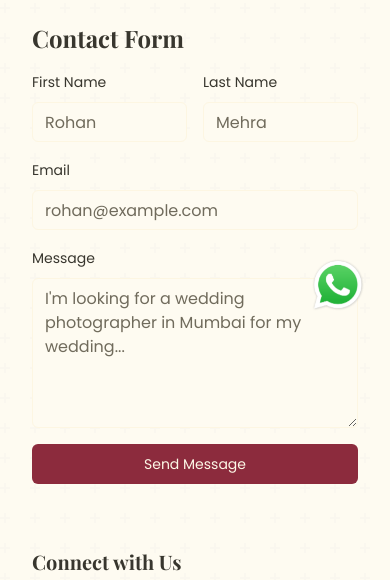
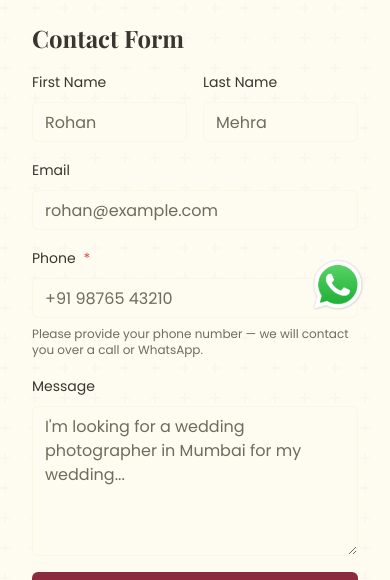
Before and after one commit to pkwebapp/shaadifilms, a Next.js app: page /contact in a window 390 px wide. Shown: the part 507-1087 px from the top of the page. Built offline with nearby package versions, Linux system fonts and the light colour scheme; no server answers.

Commit message:
add phone number to contact form

```diff
--- a/src/app/(main)/contact/page.tsx
+++ b/src/app/(main)/contact/page.tsx
@@ -1,44 +1,129 @@
 "use client";
 
 import { useState } from "react";
-import emailjs from "emailjs-com";
 import { PageHeader } from "@/components/common/page-header";
 import { Button } from "@/components/ui/button";
 import { Input } from "@/components/ui/input";
 import { Label } from "@/components/ui/label";
 import { Textarea } from "@/components/ui/textarea";
 import { Instagram, Facebook, Youtube, MessageCircle } from "lucide-react";
+import axios from "axios";
 
+/** --------------------------
+ *  Axios instance (same as your BookPage)
+ *  -------------------------- */
+const baseURL = "https://pk.thetechthingy.com/api/v1";
+
+const axiosInstance = axios.create({
+  baseURL,
+  headers: {
+    "Content-Type": "application/json",
+  },
+});
+
+axiosInstance.interceptors.request.use(
+  (config) => {
+    const accessToken = typeof window !== "undefined" ? localStorage.getItem("accessToken") : null;
+
+    if (accessToken) {
+      // eslint-disable-next-line no-param-reassign
+      config.headers.Authorization = `Bearer ${accessToken}`;
+    }
+
+    if (config.data instanceof FormData) {
+      // allow browser to set multipart boundary
+      // eslint-disable-next-line no-param-reassign
+      delete config.headers["Content-Type"];
+    } else {
+      // ensure json content-type
+      // eslint-disable-next-line no-param-reassign
+      config.headers["Content-Type"] = "application/json";
+    }
+
+    return config;
+  },
+  (error) => Promise.reject(error)
+);
+
+/** --------------------------
+ *  ContactPage component
+ *  -------------------------- */
 export default function ContactPage() {
   const [loading, setLoading] = useState(false);
   const [status, setStatus] = useState<string | null>(null);
 
-  const sendEmail = (e: React.FormEvent<HTMLFormElement>) => {
+  // fields: phone is required; others optional
+  const [form, setForm] = useState({
+    first_name: "",
+    last_name: "",
+    user_email: "",
+    phone: "",
+    message: "",
+  });
+
+  const handleChange = (e: React.ChangeEvent<HTMLInputElement | HTMLTextAreaElement>) => {
+    const { name, value } = e.target;
+    setForm((s) => ({ ...s, [name]: value }));
+  };
+
+  const validatePhone = (phone: string) => {
+    // basic validation: digits and length between 7 and 15
+    if (!phone) return false;
+    const digits = phone.replace(/\D/g, "");
+    return digits.length >= 7 && digits.length <= 15;
+  };
+
+  const sendToApi = async (payload: Record<string, any>) => {
+    // endpoint used in BookPage
+    return axiosInstance.post("/booking/request", payload);
+  };
+
+  const handleSubmit = async (e: React.FormEvent<HTMLFormElement>) => {
     e.preventDefault();
-    setLoading(true);
     setStatus(null);
 
-    const form = e.currentTarget;
+    if (!validatePhone(form.phone)) {
+      setStatus("Please enter a valid phone number.");
+      return;
+    }
 
-    emailjs
-      .sendForm(
-        process.env.NEXT_PUBLIC_EMAILJS_SERVICE_ID!,
-        process.env.NEXT_PUBLIC_EMAILJS_TEMPLATE_ID!,
-        form,
-        process.env.NEXT_PUBLIC_EMAILJS_PUBLIC_KEY!
-      )
-      .then(
-        () => {
-          setStatus("Message sent successfully!");
-          setLoading(false);
-          form.reset();
-        },
-        (error) => {
-          console.error("FAILED...", error);
-          setStatus("Something went wrong. Please try again.");
-          setLoading(false);
-        }
-      );
+    setLoading(true);
+
+    // Build payload similar to your booking form
+    const payload = {
+      name: `${form.first_name || ""}${form.last_name ? ` ${form.last_name}` : ""}`.trim(),
+      email: form.user_email || "",
+      phone: form.phone,
+      address: "",
+      service: "",
+      message: form.message || "",
+      date: "",
+      time: "",
+    };
+
+    try {
+      const res = await sendToApi(payload);
+
+      if (res.status === 201 || res.status === 200) {
+        setStatus("Message sent successfully!");
+        // reset only non-phone fields (or all if you prefer)
+        setForm({
+          first_name: "",
+          last_name: "",
+          user_email: "",
+          phone: "",
+          message: "",
+        });
+      } else {
+        setStatus("Something went wrong. Please try again.");
+        console.error("Unexpected response:", res);
+      }
+    } catch (err) {
+      console.error("API Error:", err);
+      setStatus("Failed to send. Please try again later.");
+    } finally {
+      setLoading(false);
+    }
   };
 
   return (
@@ -53,15 +138,28 @@ export default function ContactPage() {
           {/* Contact Form */}
           <div>
             <h2 className="font-headline text-2xl font-bold mb-4">Contact Form</h2>
-            <form className="space-y-4" onSubmit={sendEmail}>
+
+            <form className="space-y-4" onSubmit={handleSubmit} noValidate>
               <div className="grid grid-cols-2 gap-4">
                 <div className="space-y-2">
                   <Label htmlFor="first-name">First Name</Label>
-                  <Input id="first-name" name="first_name" placeholder="Rohan" required />
+                  <Input
+                    id="first-name"
+                    name="first_name"
+                    placeholder="Rohan"
+                    value={form.first_name}
+                    onChange={handleChange}
+                  />
                 </div>
                 <div className="space-y-2">
                   <Label htmlFor="last-name">Last Name</Label>
-                  <Input id="last-name" name="last_name" placeholder="Mehra" required />
+                  <Input
+                    id="last-name"
+                    name="last_name"
+                    placeholder="Mehra"
+                    value={form.last_name}
+                    onChange={handleChange}
+                  />
                 </div>
               </div>
 
@@ -72,8 +170,31 @@ export default function ContactPage() {
                   name="user_email"
                   type="email"
                   placeholder="rohan@example.com"
+                  value={form.user_email}
+                  onChange={handleChange}
+                />
+              </div>
+
+              <div className="space-y-2">
+                <Label htmlFor="phone">
+                  Phone{" "}
+                  <span aria-hidden className="text-red-500 ml-1">
+                    *
+                  </span>
+                </Label>
+                <Input
+                  id="phone"
+                  name="phone"
+                  type="tel"
+                  placeholder="+91 98765 43210"
+                  value={form.phone}
+                  onChange={handleChange}
+                  aria-required
                   required
                 />
+                <p className="text-xs text-muted-foreground mt-1">
+                  Please provide your phone number — we will contact you over a call or WhatsApp.
+                </p>
               </div>
 
               <div className="space-y-2">
@@ -83,7 +204,8 @@ export default function ContactPage() {
                   name="message"
                   placeholder="I'm looking for a wedding photographer in Mumbai for my wedding..."
                   className="min-h-[150px]"
-                  required
+                  value={form.message}
+                  onChange={handleChange}
                 />
               </div>
 
```
